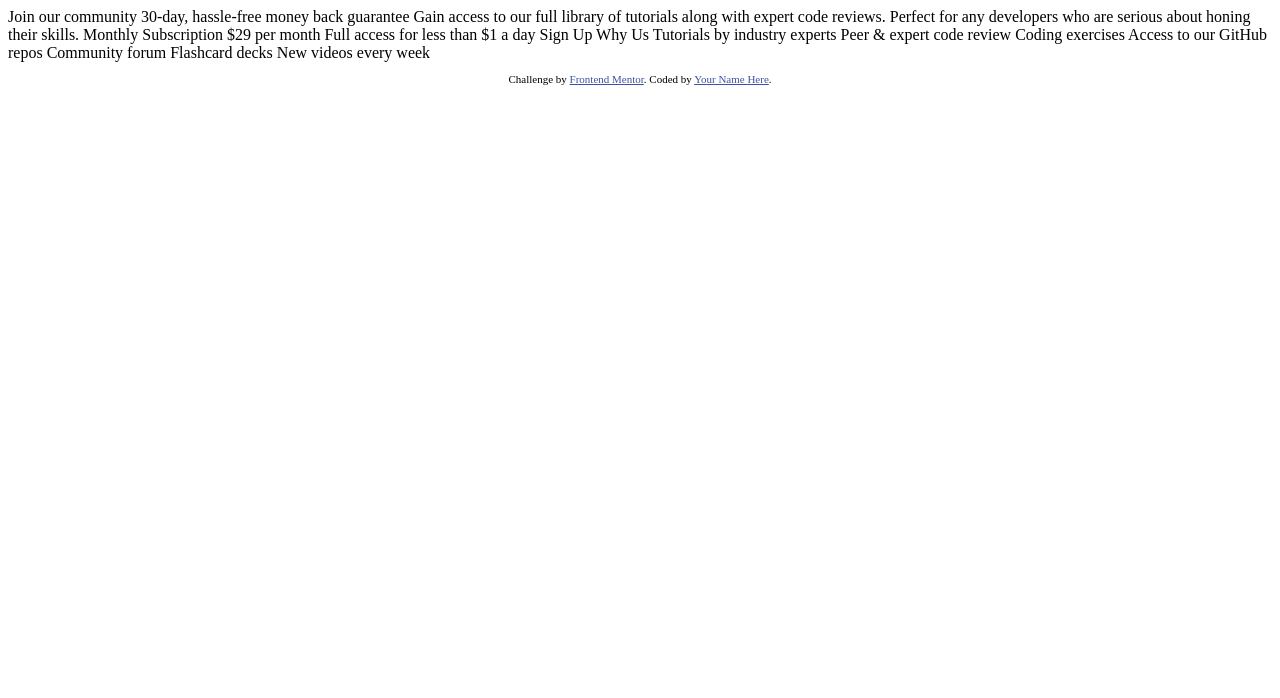
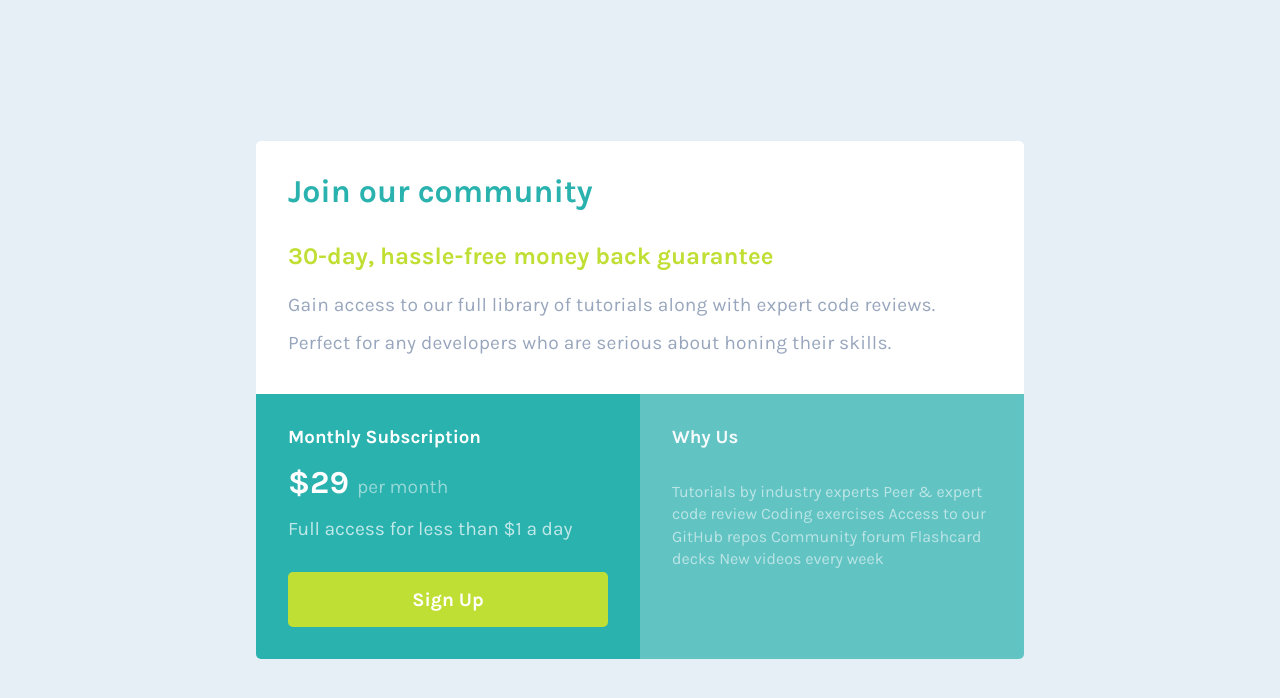
Before and after one commit to Rjb89/single-price-grid-component-master, a plain HTML site: page index.html in a window 1280 px wide. Drawn offline with Linux system fonts and the light colour scheme.

Commit message:
task_done

```diff
--- /dev/null
+++ b/css/style.css
@@ -0,0 +1,125 @@
+:root{
+--Cyan: hsl(179, 62%, 43%);
+--Bright-Yellow: hsl(71, 73%, 54%);
+--Light-Gray: hsl(204, 43%, 93%);
+--Grayish-Blue: hsl(218, 22%, 67%);
+}
+*{
+    margin: 0;
+    padding: 0;
+    box-sizing: border-box;
+}
+html{
+font-family: 'Karla', sans-serif;
+font-size: 16px;
+}
+body{
+height: 100vh;
+display: flex;
+justify-content: center;
+align-items: center;
+background-color: var(--Light-Gray);
+}
+
+.grid_container{
+width: 60%;
+display: grid;
+grid-template-columns: repeat(2 ,1fr);
+grid-template-rows: repeat(2,min-content);
+}
+.card{
+padding: 2rem;
+}
+.card_1{
+grid-column: 1/3;
+background-color: #fff;
+border-radius: 5px 5px 0 0;
+
+}
+.main_header{
+color: var(--Cyan);
+margin-bottom: 2rem;
+}
+.card_1_detail{
+    color: var(--Bright-Yellow);
+    margin-bottom: 1rem;
+}
+.main_paragraph{
+color: var(--Grayish-Blue);
+line-height: 1.4;
+font-weight: 400;
+font-size: 1.2rem;
+letter-spacing: .2px;
+line-height: 2;
+}
+.card_2{
+background-color: var(--Cyan);
+border-radius: 0 0 0 5px ;
+}
+.card_2_detail{
+color: rgb(255, 255, 255);
+margin-bottom: 1rem;
+font-weight: 700;
+}
+.card_2_paragraph_1{
+color: white;
+font-size: 2em;
+font-weight: 700;
+margin-bottom: 1rem;
+}
+span{
+font-size: .6em;
+opacity: 50%;
+font-weight: 400;
+}
+.card_2_paragraph_2{
+color: white;
+opacity: 70%;
+font-size: 1.2em;
+margin-bottom: 2rem;
+}
+.btn{
+background-color: var(--Bright-Yellow);
+font-family: 'Karla', sans-serif;
+text-align: center;
+padding: 1rem;
+border-radius: 5px;
+width: 100%;
+margin: 0 auto;
+border: none;
+color: white;
+font-size: 1.2em;
+font-weight: 700;
+}
+.card_3{
+background-color: var(--Cyan);
+opacity: 70%;
+border-radius: 0 0 5px 0;
+
+}
+.card_3_detail{
+color: white;
+margin-bottom: 2rem;
+line-height: 1.2;
+font-weight: 700;
+}
+.card_3_paragraph{
+color: white;
+line-height: 1.4;
+opacity: 60%;
+}
+@media(max-width:768px)
+{
+.grid_container{
+width: 90%;
+display: flex;
+flex-direction: column;
+}
+.main_header{
+font-size: 1.6em;
+letter-spacing: -1.2px;
+}
+.card_1_detail{
+font-size: 1.1em;
+}
+}
--- a/index.html
+++ b/index.html
@@ -1,50 +1,51 @@
 <!DOCTYPE html>
 <html lang="en">
   <head>
-  <meta charset="UTF-8">
-  <meta name="viewport" content="width=device-width, initial-scale=1.0"> <!-- displays site properly based on user's device -->
-
-  <link rel="icon" type="image/png" sizes="32x32" href="./images/favicon-32x32.png">
-
+    <meta charset="UTF-8" />
+    <meta name="viewport" content="width=device-width, initial-scale=1.0" />
+    <!-- displays site properly based on user's device -->
+    <link rel="preconnect" href="https://fonts.googleapis.com" />
+    <link rel="preconnect" href="https://fonts.gstatic.com" crossorigin />
+    <link
+      href="https://fonts.googleapis.com/css2?family=Karla:wght@400;700&display=swap"
+      rel="stylesheet"
+    />
+    <link
+      rel="icon"
+      type="image/png"
+      sizes="32x32"
+      href="./images/favicon-32x32.png"
+    />
+    <link rel="stylesheet" href="css/style.css" />
     <title>Frontend Mentor | Single Price Grid Component</title>
-
-  <!-- Feel free to remove these styles or customise in your own stylesheet 👍 -->
-  <style>
-    .attribution { font-size: 11px; text-align: center; }
-    .attribution a { color: hsl(228, 45%, 44%); }
-  </style>
   </head>
   <body>
-  Join our community
-
-  30-day, hassle-free money back guarantee
-
-  Gain access to our full library of tutorials along with expert code reviews.
-  Perfect for any developers who are serious about honing their skills.
-
-  Monthly Subscription
-
-  &dollar;29 per month
-
+    <div class="grid_container">
+      <div class="card card_1">
+        <h1 class="main_header">Join our community</h1>
+        <h2 class="card_1_detail">30-day, hassle-free money back guarantee</h2>
+        <p class="main_paragraph">
+          Gain access to our full library of tutorials along with expert code
+          reviews. Perfect for any developers who are serious about honing their
+          skills.
+        </p>
+      </div>
+      <div class="card card_2">
+        <h3 class="card_2_detail">Monthly Subscription</h3>
+        <p class="card_2_paragraph_1">&dollar;29 <span>per month</span></p>
+        <p class="card_2_paragraph_2">
           Full access for less than &dollar;1 a day
-
-  Sign Up
-
-  Why Us
-
-  Tutorials by industry experts
-  Peer &amp; expert code review
-  Coding exercises
-  Access to our GitHub repos
-  Community forum
-  Flashcard decks
+        </p>
+        <button class="btn">Sign Up</button>
+      </div>
+      <div class="card card_3">
+        <h3 class="card_3_detail">Why Us</h3>
+        <p class="card_3_paragraph">
+          Tutorials by industry experts Peer &amp; expert code review Coding
+          exercises Access to our GitHub repos Community forum Flashcard decks
           New videos every week
-
-  <footer>
-    <p class="attribution">
-      Challenge by <a href="https://www.frontendmentor.io?ref=challenge" target="_blank">Frontend Mentor</a>.
-      Coded by <a href="#">Your Name Here</a>.
         </p>
-  </footer>
+      </div>
+    </div>
   </body>
 </html>
```
Lines whose indentation alone changed are shown as unchanged.
